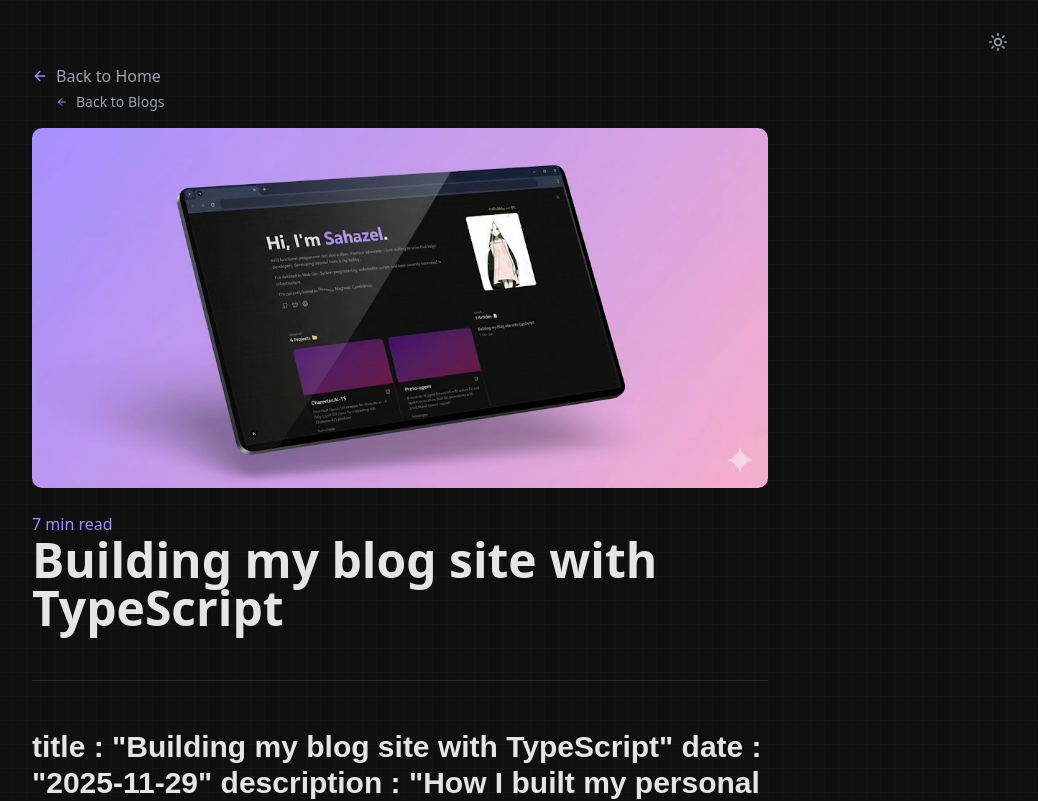
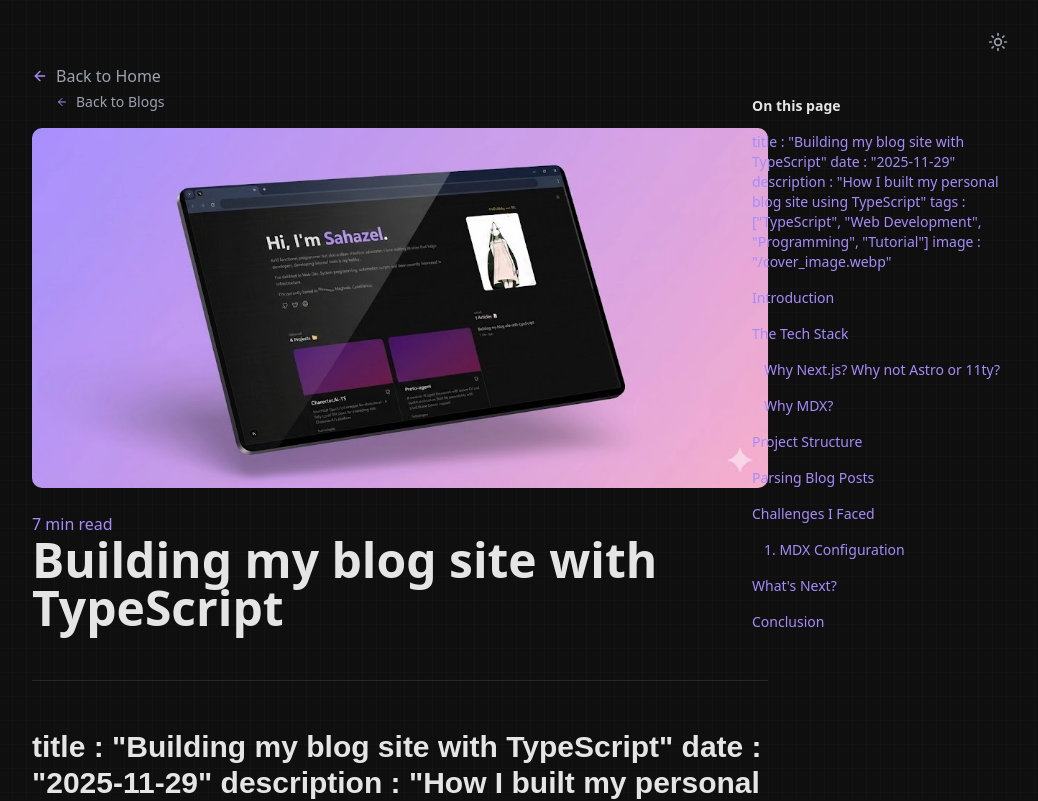
Before and after one commit to WeismannS/sahazel.dev, a Next.js app: page /blog/Building-my-blog-site in a window 1280 px wide. Shown: the top 801 px of the page, without its empty margins (240-1278 px from the left). Built offline with nearby package versions, Linux system fonts and the light colour scheme.

Commit message:
feat: add Table of Contents component and integrate it into blog post pages

```diff
--- a/app/blog/[slug]/page.tsx
+++ b/app/blog/[slug]/page.tsx
@@ -4,6 +4,7 @@ import Image from "next/image";
 import Link from "next/link";
 import { ArrowLeft } from "lucide-react";
 import GiscusComments from "./GiscusComments";
+import TableOfContents from "@/app/components/TableOfContents";
 export async function generateStaticParams() {
     const posts = getAllPosts()
 
@@ -18,6 +19,8 @@ export default async function BlogPostPage({ params }: { params: Promise<{ slug:
     const postMetaData = getPostBySlug(slug);
     const { default: Post } = await import(`@/content/blogs/${slug}/index.mdx`)
     return (
+        <>
+            <TableOfContents />
             <article className="max-w-3xl mx-auto py-16 px-4">
                 <div className="mb-4 flex flex-col gap-1">
                     <Link
@@ -51,6 +54,7 @@ export default async function BlogPostPage({ params }: { params: Promise<{ slug:
                 </div>
                 <GiscusComments />
             </article>
+        </>
     );
 }
 
--- a/app/components/ProjectCard.tsx
+++ b/app/components/ProjectCard.tsx
@@ -40,7 +40,7 @@ export function ProjectCard({
     };
 
     return (
-        <div className="rounded-xl overflow-hidden bg-background border border-dark-border/10 max-w-sm">
+        <div className="rounded-xl overflow-hidden bg-background border border-border max-w-sm">
             {/* Image/Preview Section */}
             <div className="relative h-48 bg-linear-to-br from-purple-600/40 to-pink-500/40 overflow-hidden">
                 {image ? (
@@ -52,15 +52,6 @@ export function ProjectCard({
                     />
                 ) : (
                     <div className="absolute inset-0 flex items-center justify-center">
-                        {/* <div className="w-16 h-16 rounded-full bg-white/10 flex items-center justify-center">
-                            <svg
-                                className="w-8 h-8 text-white/60"
-                                viewBox="0 0 24 24"
-                                fill="currentColor"
-                            >
-                                <path d="M8 5v14l11-7z" />
-                            </svg>
-                        </div> */}
                     </div>
                 )}
             </div>
--- /dev/null
+++ b/app/components/TableOfContents.tsx
@@ -0,0 +1,68 @@
+"use client";
+
+import { useEffect, useState } from "react";
+
+interface TOCItem {
+    id: string;
+    text: string;
+    level: number;
+}
+
+export default function TableOfContents() {
+    const [headings, setHeadings] = useState<TOCItem[]>([]);
+    const [activeId, setActiveId] = useState<string>("");
+
+    useEffect(() => {
+        const article = document.querySelector("article");
+        if (!article) return;
+        const elements = article.querySelectorAll("h2, h3");
+        const items: TOCItem[] = Array.from(elements).map((el) => ({
+            id: el.id,
+            text: el.textContent || "",
+            level: parseInt(el.tagName[1]),
+        }));
+
+        setHeadings(items);
+        const observer = new IntersectionObserver(
+            (entries) => {
+                entries.forEach((entry) => {
+                    if (entry.isIntersecting) {
+                        setActiveId(entry.target.id);
+                    }
+                });
+            },
+            { rootMargin: "-80px 0px -80% 0px" }
+        );
+
+        elements.forEach((el) => observer.observe(el));
+
+        return () => observer.disconnect();
+    }, []);
+
+    if (headings.length === 0) return null;
+
+    return (
+        <nav className="hidden xl:block fixed top-24 right-8 w-64 max-h-[calc(100vh-8rem)] overflow-y-auto">
+            <p className="text-sm font-semibold text-foreground mb-3">On this page</p>
+            <ul className="space-y-2 text-sm">
+                {headings.map((heading, index) => (
+                    <li
+                        key={index}
+                        style={{ paddingLeft: `${(heading.level - 2) * 12}px` }}
+                    >
+                        <a
+                            href={`#${heading.id}`}
+                            onClick={() => setActiveId(heading.id)}
+                            className={`block py-1 transition-colors hover:text-accent ${activeId === heading.id
+                                ? "text-accent font-medium"
+                                : "text-muted"
+                                }`}
+                        >
+                            {heading.text}
+                        </a>
+                    </li>
+                ))}
+            </ul>
+        </nav>
+    );
+}
--- a/app/globals.css
+++ b/app/globals.css
@@ -43,6 +43,9 @@
   --radius-lg: var(--radius);
   --radius-xl: calc(var(--radius) + 4px);
 }
+
+
+
 
 body {
   background-color: var(--background);
@@ -137,7 +140,7 @@ body {
   --secondary: #f5f5f5;
   --secondary-foreground: #1a1a1a;
   --destructive: oklch(0.577 0.245 27.325);
-  --border: #e5e5e5;
+  --border: #4746466c;
   --input: #e5e5e5;
   --chart-1: oklch(0.646 0.222 41.116);
   --chart-2: oklch(0.6 0.118 184.704);
--- a/content/blogs/Building-my-blog-site/index.mdx
+++ b/content/blogs/Building-my-blog-site/index.mdx
@@ -167,7 +167,7 @@ This is just the beginning. Here are some features I'm planning to add:
 - [X] Code syntax highlighting with themes
 - [ ] Related posts suggestions
 - [ ] RSS feed
-- [ ] Comments with Giscus
+- [X] Comments with Giscus
 
 ## Conclusion
 
--- a/mdx-components.tsx
+++ b/mdx-components.tsx
@@ -4,23 +4,23 @@ import Link from 'next/link'
 
 const components: MDXComponents = {
     // Headings
-    h1: ({ children }) => (
-        <h1 className="text-4xl font-bold mt-8 mb-4 text-foreground">{children}</h1>
+    h1: ({ children, ...props }) => (
+        <h1 className="text-4xl font-bold mt-8 mb-4 text-foreground" {...props}>{children}</h1>
     ),
-    h2: ({ children }) => (
-        <h2 className="text-3xl font-semibold mt-8 mb-3 text-foreground border-b border-accent/50 pb-2">{children}</h2>
+    h2: ({ children, ...props }) => (
+        <h2 className="text-3xl font-semibold mt-8 mb-3 text-foreground border-b border-accent/50 pb-2" {...props}>{children}</h2>
     ),
-    h3: ({ children }) => (
-        <h3 className="text-2xl font-semibold mt-6 mb-2 text-foreground">{children}</h3>
+    h3: ({ children, ...props }) => (
+        <h3 className="text-2xl font-semibold mt-6 mb-2 text-foreground" {...props}>{children}</h3>
     ),
-    h4: ({ children }) => (
-        <h4 className="text-xl font-medium mt-4 mb-2 text-foreground">{children}</h4>
+    h4: ({ children, ...props }) => (
+        <h4 className="text-xl font-medium mt-4 mb-2 text-foreground" {...props}>{children}</h4>
     ),
-    h5: ({ children }) => (
-        <h5 className="text-lg font-medium mt-4 mb-2 text-foreground">{children}</h5>
+    h5: ({ children, ...props }) => (
+        <h5 className="text-lg font-medium mt-4 mb-2 text-foreground" {...props}>{children}</h5>
     ),
-    h6: ({ children }) => (
-        <h6 className="text-base font-medium mt-4 mb-2 text-muted-foreground">{children}</h6>
+    h6: ({ children, ...props }) => (
+        <h6 className="text-base font-medium mt-4 mb-2 text-muted-foreground" {...props}>{children}</h6>
     ),
 
     // Paragraph
--- a/next.config.ts
+++ b/next.config.ts
@@ -4,10 +4,14 @@ const withMDX = createMDX({
 
     mdxExtensions: ['mdx', 'md'],
 
-    remarkPlugins: [['remark-frontmatter', { strict: true, throwOnError: true, type: 'yaml', fence: '---' }], ['remark-gfm', { strict: true, throwOnError: true }]],
-    rehypePlugins: [['rehype-pretty-code', {
-      keepBackground: false,
-    }]],
+    remarkPlugins: [
+      ['remark-frontmatter', { strict: true, throwOnError: true, type: 'yaml', fence: '---' }],
+      ['remark-gfm', { strict: true, throwOnError: true }]
+    ],
+    rehypePlugins: [
+      ["rehype-slug", {}],
+      ['rehype-pretty-code', { keepBackground: false }]
+    ],
   }
 })
 
--- a/package.json
+++ b/package.json
@@ -24,6 +24,7 @@
     "react-dom": "19.2.0",
     "react-rough-notation": "^1.0.8",
     "rehype-pretty-code": "^0.14.1",
+    "rehype-slug": "^6.0.0",
     "remark-frontmatter": "^5.0.0",
     "remark-gfm": "^4.0.1",
     "tailwind-merge": "^3.4.0"
```
Also changed, not shown: 1 other file (tests, documents, lock files or other folders). Lines whose indentation alone changed are shown as unchanged.
